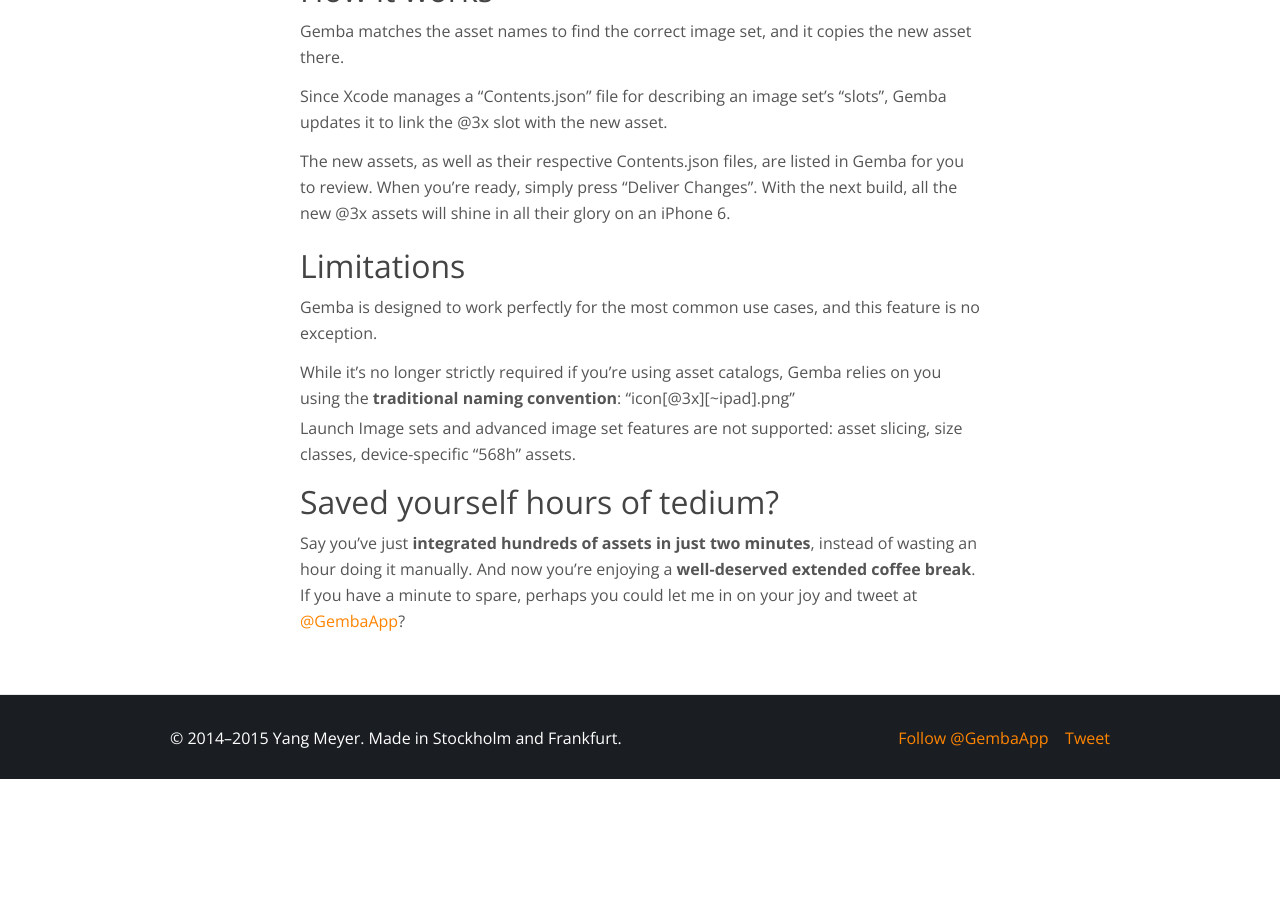
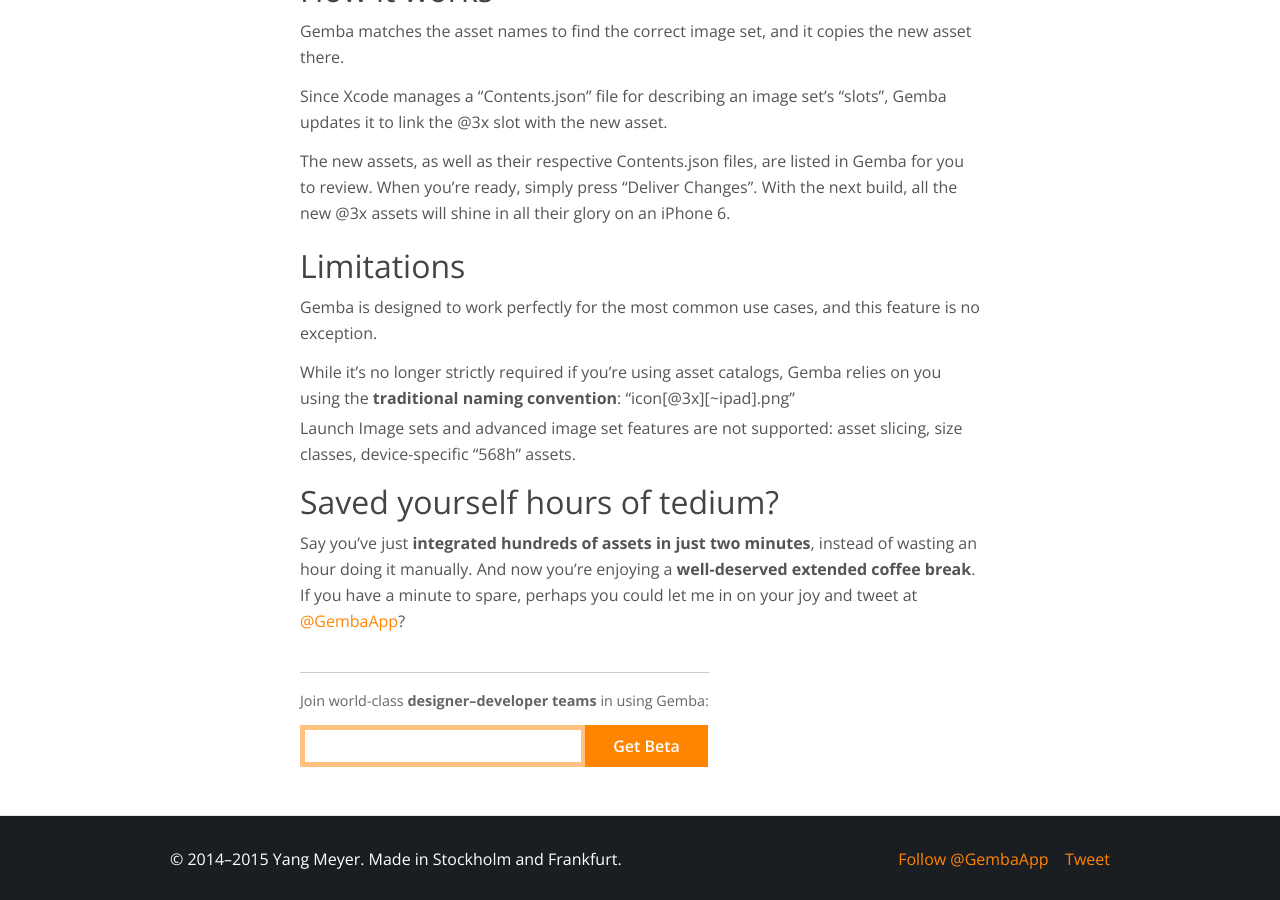
Before and after one commit to yangmeyer/blog.gemba.io, a Jekyll site: the page built from _posts/2015-02-11-bulk-adding-3x-assets-to-xcode-asset-catalogs.md, in a window 1280 px wide and 900 px high, scrolled down 913 px. Built offline with Jekyll 4.4.1, drawn with Linux system fonts in a browser that asks for light colours; nearby versions of some CDN libraries; comment, search, counter and statistics services are not loaded; before the commit the page ends 1692 px from its top, so only the background shows below that.

Commit message:
Plug mailing list in posts.

```diff
--- a/_layouts/post.html
+++ b/_layouts/post.html
@@ -13,3 +13,22 @@
   </article>
 
 </div>
+
+<!-- START: Mini signup -->
+<div class="four columns" id="mc_embed_signup" style="margin-left:0; margin-top:0.5em">
+	<div style="padding:1em 0 0 0; border-top:solid 1px #ccc">
+
+		<p style="color:#666; font-size:0.9rem">Join world-class <strong>designer–developer teams</strong> in using Gemba:</p>
+
+		<form role="form" action="http://app.us4.list-manage1.com/subscribe/post?u=5d34b5747a626d1665f586dd0&amp;id=c3bce2b566" method="post" id="mc-embedded-subscribe-form" name="mc-embedded-subscribe-form" class="validate" novalidate>
+            <input class="medium-input-side" type="email" placeholder="" autocomplete="off" name="EMAIL" id="mce-EMAIL" />
+            <input type="submit" class="medium-btn-side" style="Your e-mail address" value="Get Beta" name="subscribe" id="mc-embedded-subscribe" />
+            <div class="catch-errors"></div>
+            <div id="mce-responses" class="clear">
+				<div class="response" id="mce-error-response" style="display:none"></div>
+				<div class="response" id="mce-success-response" style="display:none"></div>
+			</div>
+			<div style="position: absolute; left: -5000px;"><input type="text" name="b_5d34b5747a626d1665f586dd0_c3bce2b566" value=""></div>
+        </form>
+	</div>
+</div>
```
